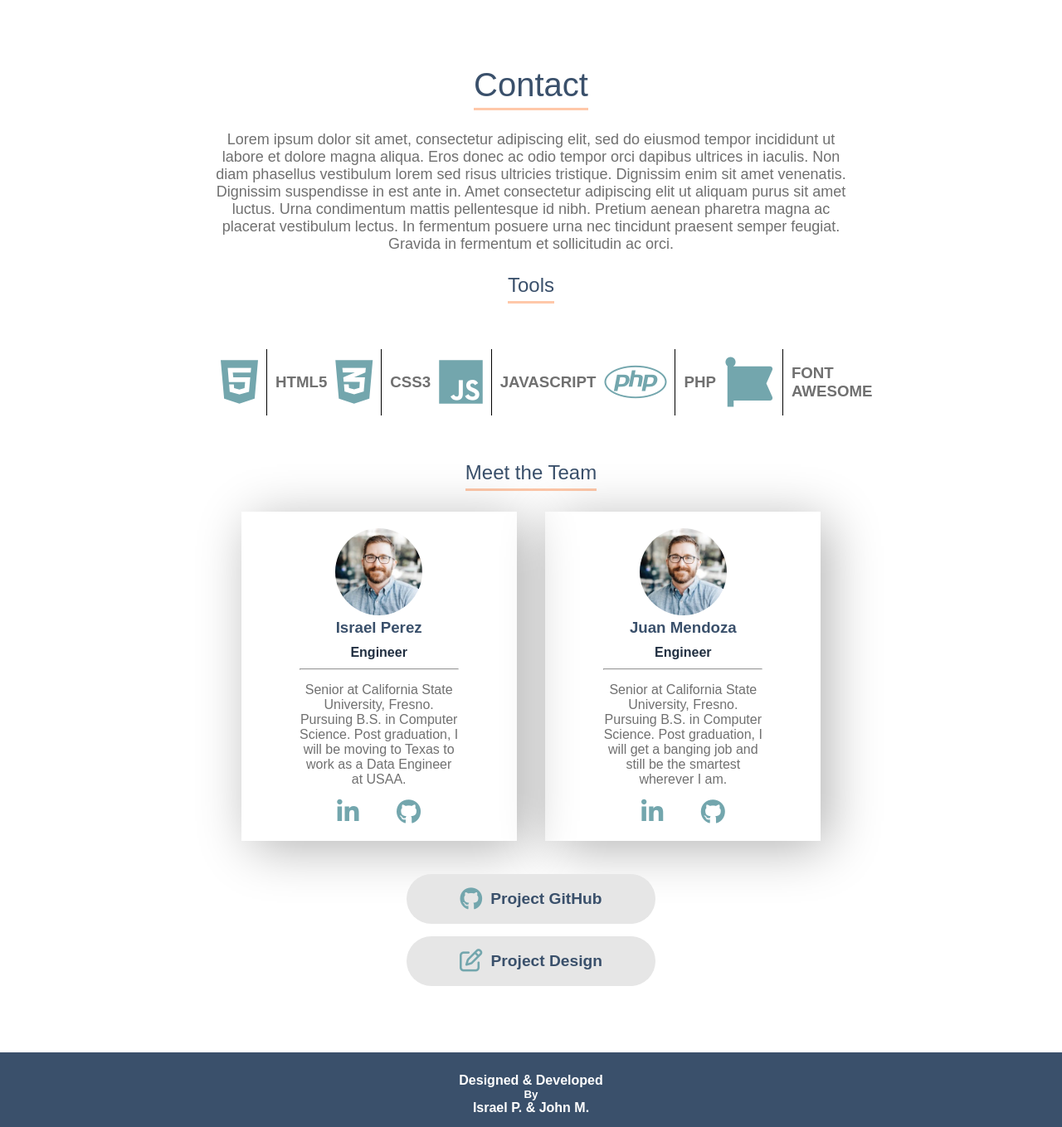
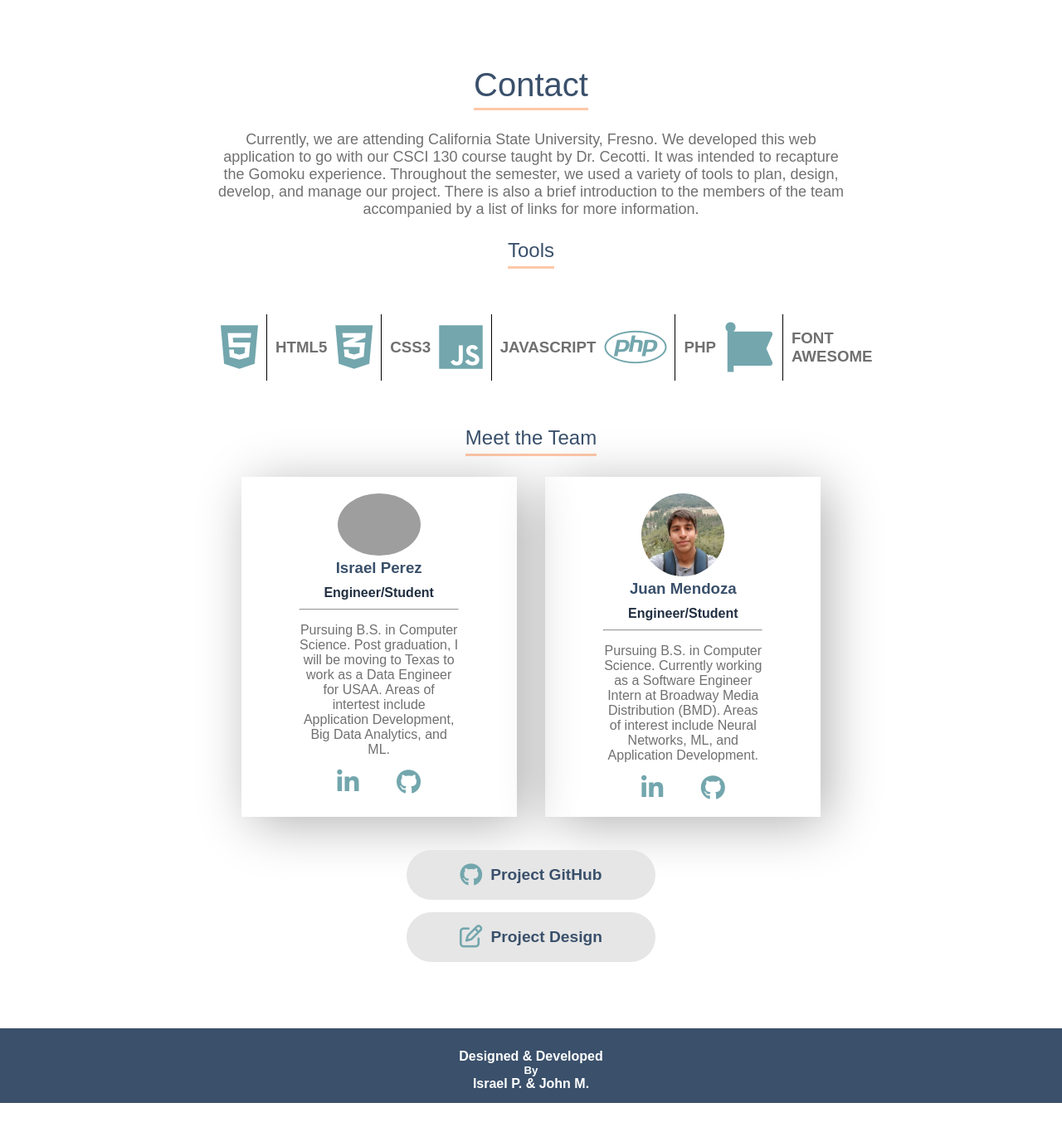
Before and after one commit to mennymendoza/gomoku, a PHP site: template pages/contact/index.html in a window 1280 px wide. Shown: the part 68-1427 px from the top of the page at 83% size. After the commit the page ends 1398 px from the top, so only its background shows below. Run offline with PHP 8.4, Linux system fonts and the light colour scheme; the template is opened without the code that fills it, so the values that code supplies are empty; some libraries are stand-ins or nearby versions; some web fonts are replaced; grey boxes are pictures that could not be loaded.

Commit message:
Content for contact page

```diff
--- a/css/contact.css
+++ b/css/contact.css
@@ -38,10 +38,13 @@
 .card {
     width: 25%;
     border: 0;
-    /* border-radius: 10px; */
     box-shadow: 10px 9px 61px -3px rgba(0,0,0,0.33);
     padding: 20px 70px;
     text-align: center;
+}
+.card img {
+    width: 100px;
+    border-radius: 50%;
 }
 .card h3 {
     color: #3A506B;
--- a/pages/contact/index.html
+++ b/pages/contact/index.html
@@ -22,7 +22,7 @@
             <h1>Contact</h1>
             <div id="contact">
                 <p>
-                    Lorem ipsum dolor sit amet, consectetur adipiscing elit, sed do eiusmod tempor incididunt ut labore et dolore magna aliqua. Eros donec ac odio tempor orci dapibus ultrices in iaculis. Non diam phasellus vestibulum lorem sed risus ultricies tristique. Dignissim enim sit amet venenatis. Dignissim suspendisse in est ante in. Amet consectetur adipiscing elit ut aliquam purus sit amet luctus. Urna condimentum mattis pellentesque id nibh. Pretium aenean pharetra magna ac placerat vestibulum lectus. In fermentum posuere urna nec tincidunt praesent semper feugiat. Gravida in fermentum et sollicitudin ac orci.
+                    Currently, we are attending California State University, Fresno. We developed this web application to go with our CSCI 130 course taught by Dr. Cecotti. It was intended to recapture the Gomoku experience. Throughout the semester, we used a variety of tools to plan, design, develop, and manage our project. There is also a brief introduction to the members of the team accompanied by a list of links for more information.
                 </p>
             </div>
             <h2>Tools</h2>
@@ -51,12 +51,12 @@
             <h2>Meet the Team</h2>
             <div id="team">
                 <div class="card">
-                    <img src="../../images/face.png" alt="face image">
+                    <img src="../../images/israel.png" alt="Israel's Headshot">
                     <h3>Israel Perez</h3>
-                    <h4>Engineer</h4>
+                    <h4>Engineer/Student</h4>
                     <hr>
                     <p>
-                        Senior at California State University, Fresno. Pursuing B.S. in Computer Science. Post graduation, I will be moving to Texas to work as a Data Engineer at USAA.
+                        Pursuing B.S. in Computer Science. Post graduation, I will be moving to Texas to work as a Data Engineer for USAA. Areas of intertest include Application Development, Big Data Analytics, and ML.
                     </p>
                     <div id="cardSocial">
 
@@ -65,12 +65,12 @@
                     </div>
                 </div>
                 <div class="card">
-                    <img src="../../images/face.png" alt="face image">
+                    <img src="../../images/juan.jpg" alt="Juan's Headshot">
                     <h3>Juan Mendoza</h3>
-                    <h4>Engineer</h4>
+                    <h4>Engineer/Student</h4>
                     <hr>
                     <p>
-                        Senior at California State University, Fresno. Pursuing B.S. in Computer Science. Post graduation, I will get a banging job and still be the smartest wherever I am.
+                        Pursuing B.S. in Computer Science. Currently working as a Software Engineer Intern at Broadway Media Distribution (BMD). Areas of interest include Neural Networks, ML, and Application Development.
                     </p>
                     <div id="cardSocial">
                         <a href="https://www.linkedin.com/in/israel-perez17/"><i class="fab fa-linkedin-in"></i></a>
@@ -78,8 +78,8 @@
                     </div>
                 </div>
             </div>
-            <button class="btn"><i class="fab fa-github"></i>Project GitHub</button>
-            <button class="btn"><i class="far fa-edit"></i>Project Design</button>
+            <button class="btn" onclick="location.href='https://github.com/mennymendoza/gomoku'"><i class="fab fa-github"></i>Project GitHub</button>
+            <a class="btn" onclick="location.href='../../images/130project.pdf'" target="_blank"><i class="far fa-edit"></i>Project Design</a>
         </div>
         <footer>
             <h4>Designed & Developed</h4>
```
Also changed, not shown: images/juan.jpg (added), 2 other files.
